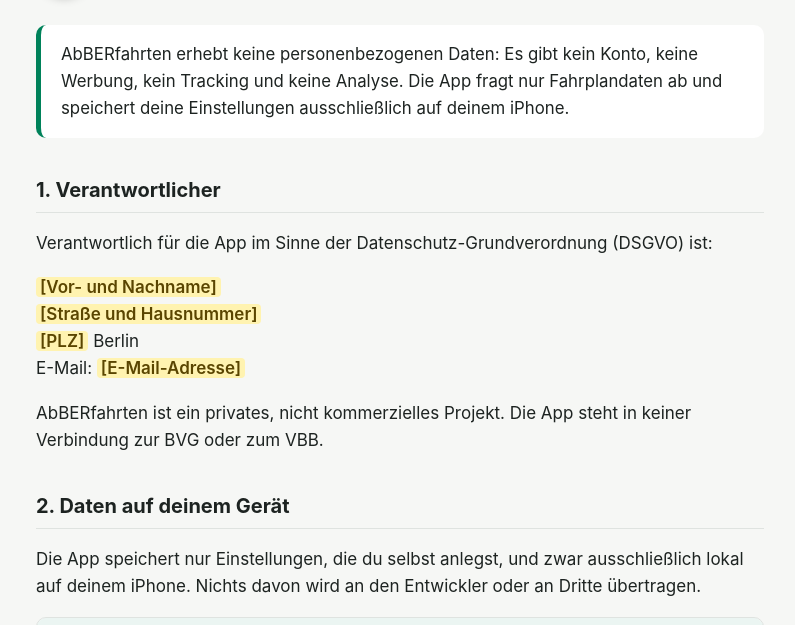
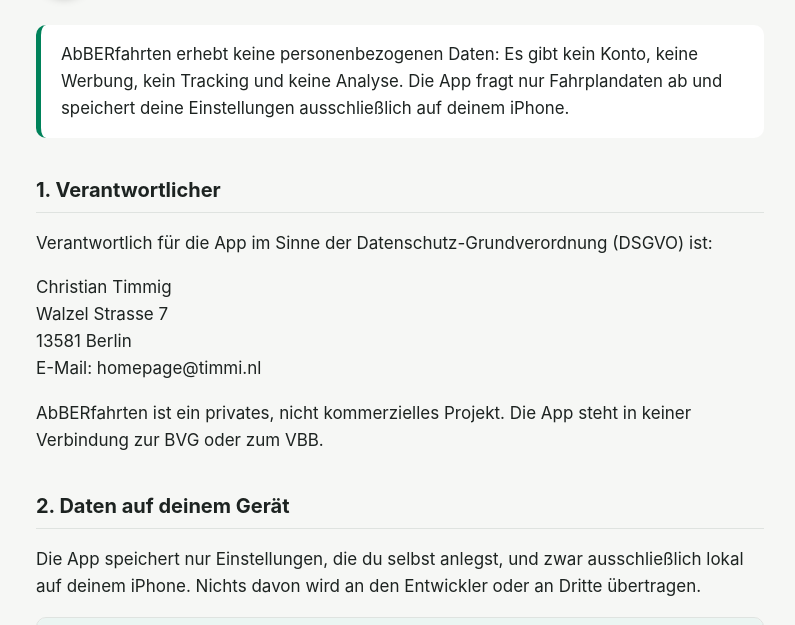
Before and after one commit to CTBER-dev/abberfahrten, a plain HTML site: page index.html in a window 1280 px wide. Shown: the part 96-721 px from the top of the page, without its empty margins (240-1035 px from the left). Drawn offline with Linux system fonts and the light colour scheme.

Commit message:
Update contact information in index.html

```diff
--- a/index.html
+++ b/index.html
@@ -133,10 +133,10 @@
   <h2 id="verantwortlicher">1. Verantwortlicher</h2>
   <p>Verantwortlich für die App im Sinne der Datenschutz-Grundverordnung (DSGVO) ist:</p>
   <address>
-    <mark class="todo">[Vor- und Nachname]</mark><br>
-    <mark class="todo">[Straße und Hausnummer]</mark><br>
-    <mark class="todo">[PLZ]</mark> Berlin<br>
-    E-Mail: <mark class="todo">[E-Mail-Adresse]</mark>
+    Christian Timmig<br>
+    Walzel Strasse 7<br>
+    13581 Berlin<br>
+    E-Mail: homepage@timmi.nl
   </address>
   <p>AbBERfahrten ist ein privates, nicht kommerzielles Projekt. Die App steht in keiner Verbindung zur BVG
   oder zum VBB.</p>
```
